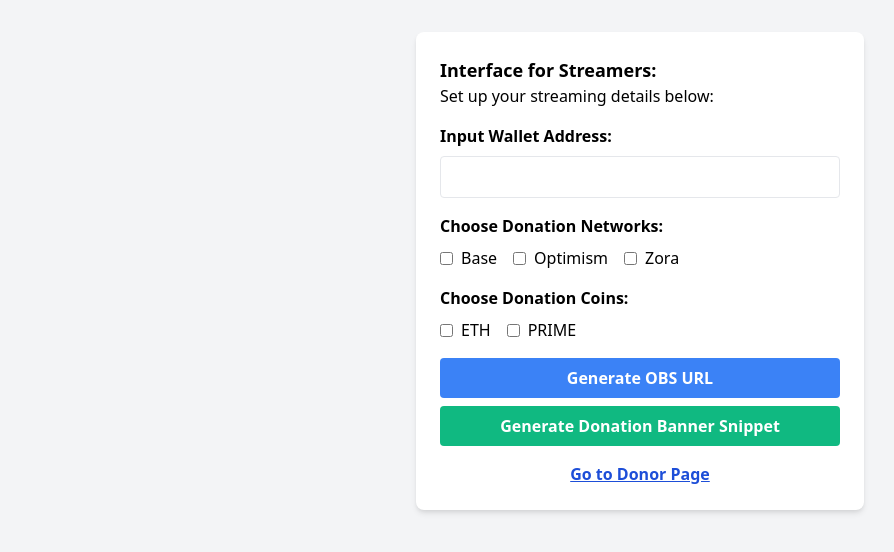
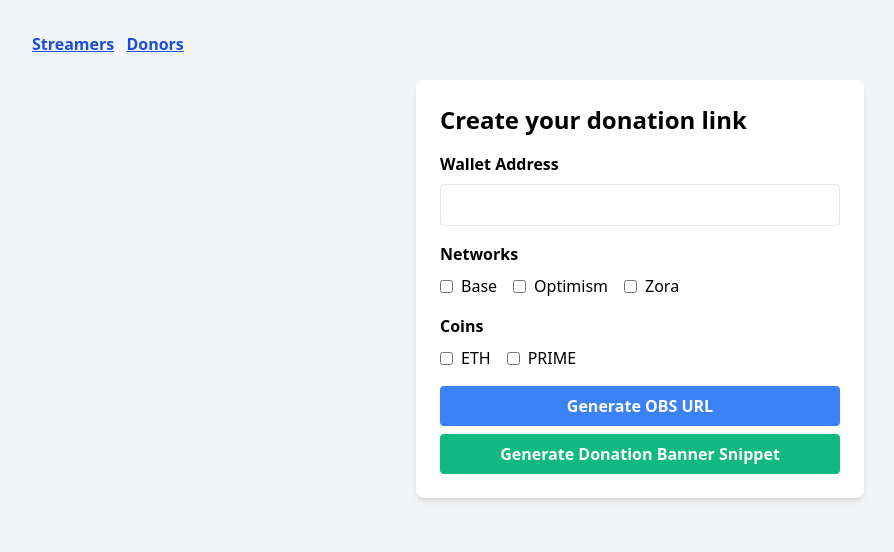
Before and after one commit to lennardevertz/Superhack2023, a plain HTML site: page streamerPage.html in a window 1280 px wide. Shown: the whole page, without its empty margins (0-894 px from the left). Drawn offline with nearby package versions, Linux system fonts and the light colour scheme.

Commit message:
UI update

```diff
--- a/streamerPage.html
+++ b/streamerPage.html
@@ -7,20 +7,23 @@
     <link href="https://cdn.jsdelivr.net/npm/tailwindcss@2.2.16/dist/tailwind.min.css" rel="stylesheet">
 </head>
 <body class="p-8 bg-gray-100">
-    <div class="max-w-md mx-auto bg-white rounded-lg shadow-md p-6">
+        <div class="text-left">
+            <a href="streamerPage.html" class="underline font-bold text-blue-700">Streamers</a>
+            <a href="donorPage.html" class="ml-2 underline font-bold text-blue-700">Donors</a>
+        </div>
+    <div class="max-w-md mx-auto bg-white rounded-lg shadow-md p-6 mt-6">
         <p class="mb-4">
-            <span class="font-bold text-lg">Interface for Streamers:</span><br>
-            Set up your streaming details below:
+            <span class="font-bold text-2xl">Create your donation link</span><br>
         </p>
 
         <div class="mb-4">
-            <label for="walletAddress" class="block font-bold mb-2">Input Wallet Address:</label>
+            <label for="walletAddress" class="block font-bold mb-2">Wallet Address</label>
             <input type="text" id="walletAddress" name="walletAddress" class="w-full px-4 py-2 border rounded focus:outline-none focus:border-blue-500">
             <p id="addressError" class="text-red-500 text-xs mt-1 hidden">Please enter a wallet address.</p>
         </div>
 
         <div class="mb-4">
-            <label class="block font-bold mb-2">Choose Donation Networks:</label>
+            <label class="block font-bold mb-2">Networks</label>
             <div class="flex">
                 <label class="inline-flex items-center mr-4">
                     <input type="checkbox" name="donationNetworks" value="Base" class="form-checkbox">
@@ -39,7 +42,7 @@
         </div>
 
         <div class="mb-4">
-            <label class="block font-bold mb-2">Choose Donation Coins:</label>
+            <label class="block font-bold mb-2">Coins</label>
             <div class="flex">
                 <label class="inline-flex items-center mr-4">
                     <input type="checkbox" name="donationCoins" value="ETH" class="form-checkbox">
@@ -61,9 +64,6 @@
             Generate Donation Banner Snippet
         </button>
 
-        <div class="mt-4 text-center">
-            <a href="donorPage" class="underline font-bold text-blue-700">Go to Donor Page</a>
-        </div>
     </div>
 
     <div id="urlPopup" class="hidden fixed inset-0 flex items-center justify-center">
```
Also changed, not shown: donorPage.html (+11 -11 lines).
